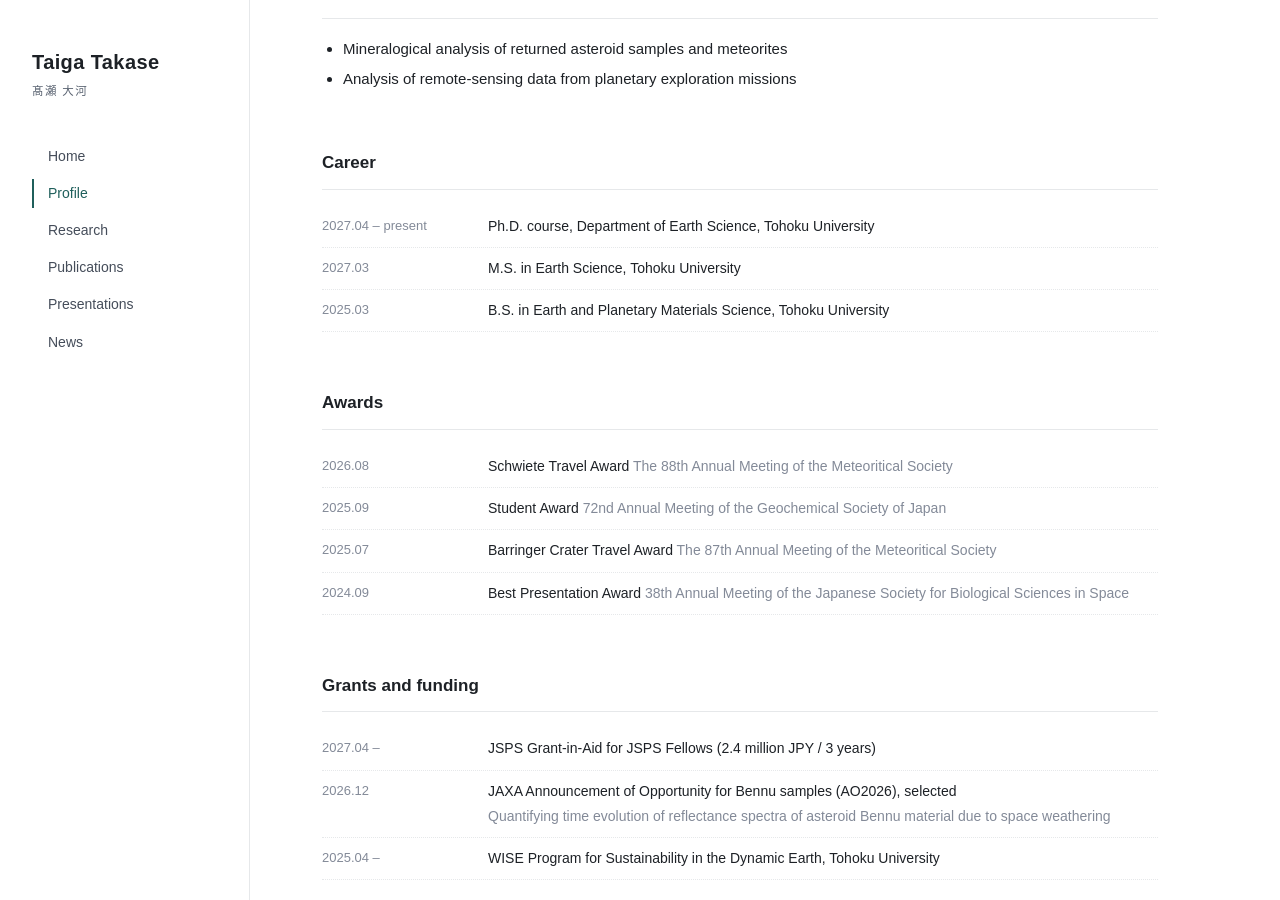
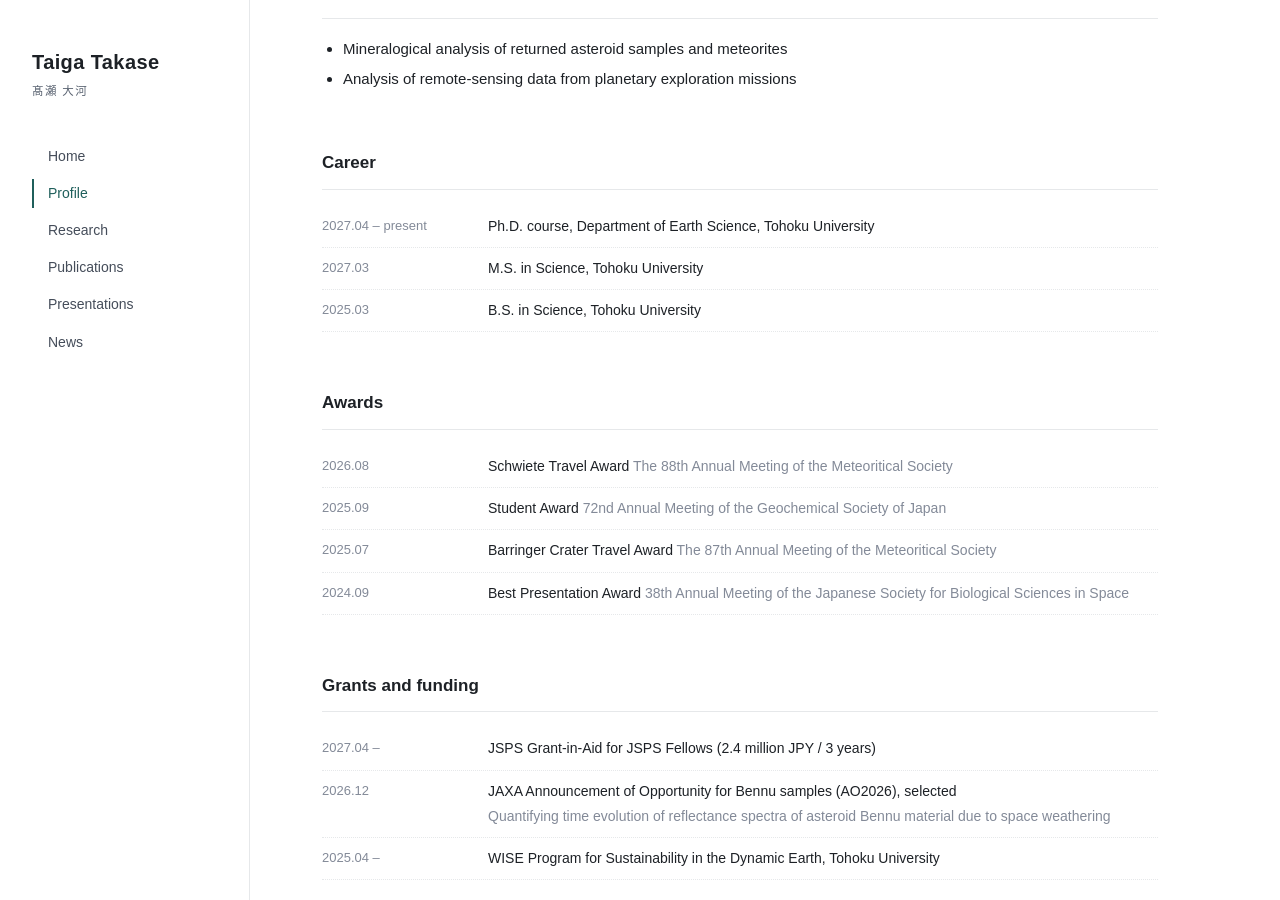
Before and after one commit to takasetaigat1/takasetaigat1.github.io, a Jekyll site: the page built from en/profile.html, in a window 1280 px wide and 900 px high, scrolled down 394 px. Built offline with Jekyll 4.4.1, drawn with Linux system fonts in a browser that asks for light colours; some web fonts are replaced.

Commit message:
EN degrees: M.S. / B.S. in Science
Co-Authored-By: Claude Fable 5.1 <noreply@anthropic.com>
Claude-Session: https://claude.ai/code/session_01WJ69PvNMxXwpNZfvYmXkxj

```diff
--- a/_data/profile.yml
+++ b/_data/profile.yml
@@ -21,11 +21,11 @@ career:
   - period: 2025.04 – 2027.03
     period_en: "2027.03"
     text: 東北大学 理学研究科 地学専攻 修士課程
-    text_en: M.S. in Earth Science, Tohoku University
+    text_en: M.S. in Science, Tohoku University
   - period: 2021.04 – 2025.03
     period_en: "2025.03"
     text: 東北大学 理学部 地球惑星物質科学科
-    text_en: B.S. in Earth and Planetary Materials Science, Tohoku University
+    text_en: B.S. in Science, Tohoku University
 
 awards:
   - period: 2026.08
```
